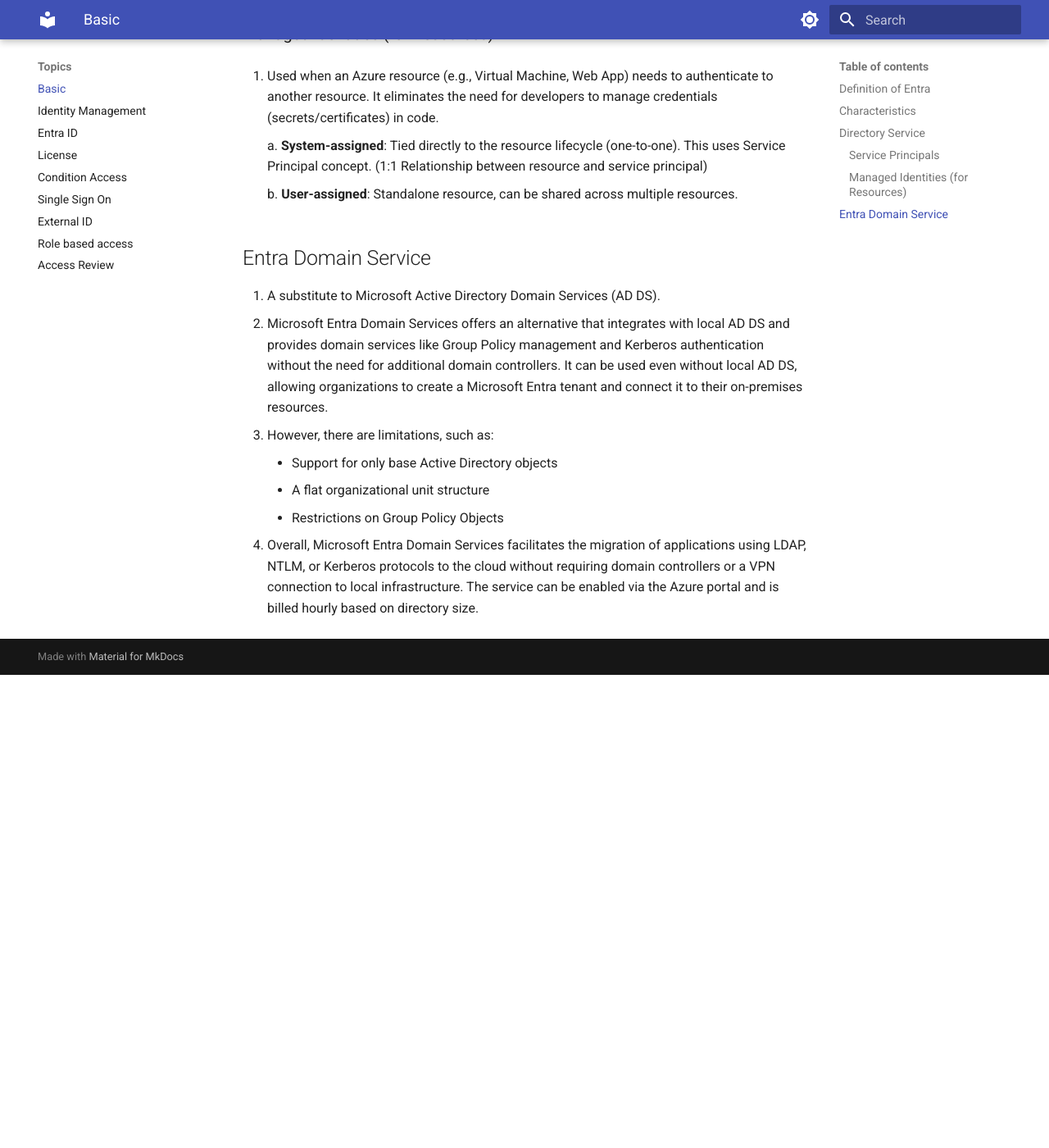
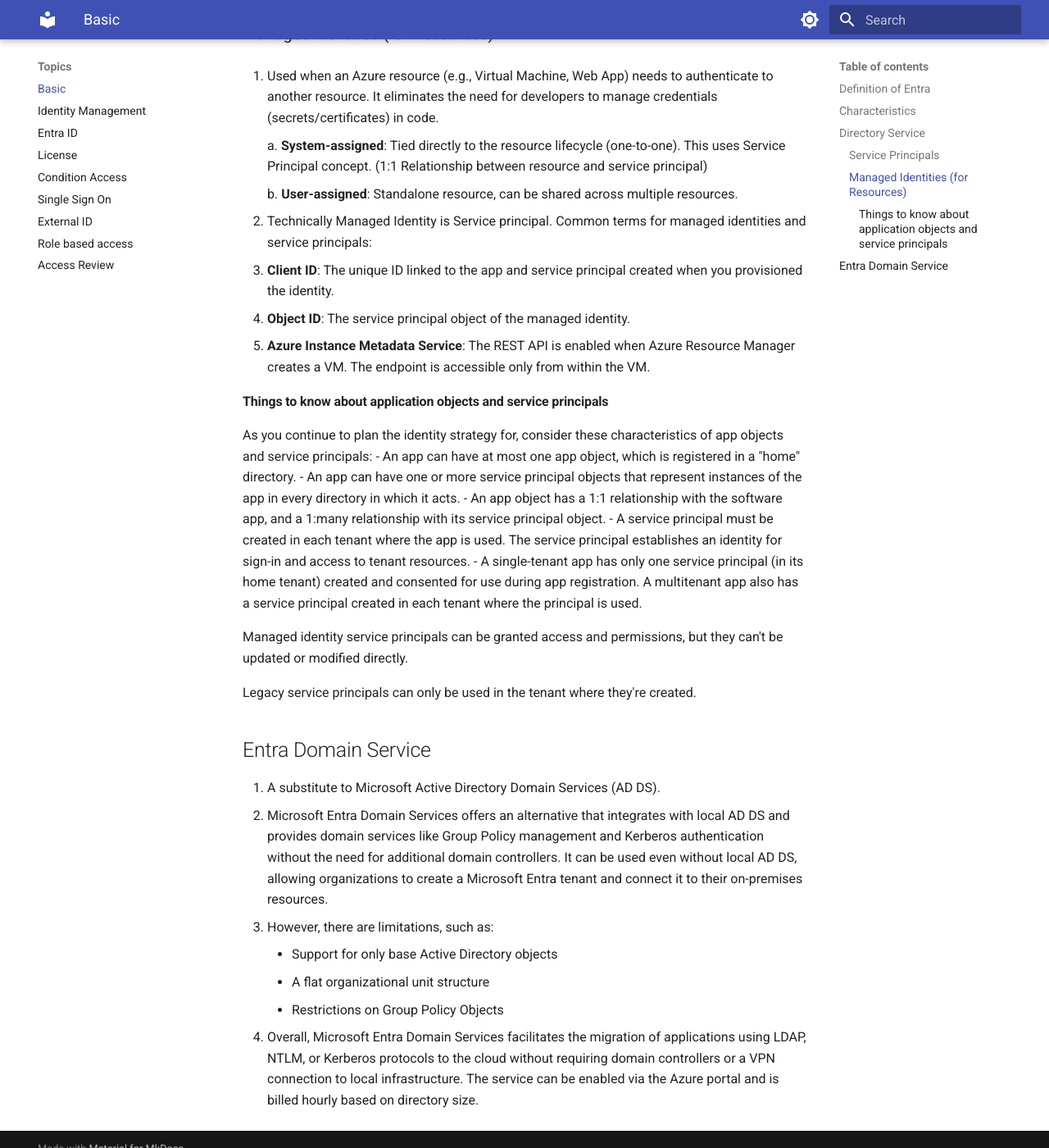
Before and after one commit to yoonghan/SC-300-Identity-and-Access-Administrator, an MkDocs documentation site: the page built from docs/Basic.md, in a window 1280 px wide and 1400 px high, scrolled down 2234 px. Shown: the whole window at 82% size. Built offline with MkDocs 1.6.1 and Material for MkDocs 9.7.7, drawn with Linux system fonts in a browser that asks for light colours; before the commit the page ends 3057 px from its top, so only the background shows below that.

Commit message:
Update service principal

```diff
--- a/docs/Basic.md
+++ b/docs/Basic.md
@@ -54,6 +54,24 @@
 
     b. **User-assigned**: Standalone resource, can be shared across multiple resources.
 
+2. Technically Managed Identity is Service principal. Common terms for managed identities and service principals:
+  - **Client ID**: The unique ID linked to the app and service principal created when you provisioned the identity.
+  - **Object ID**: The service principal object of the managed identity.
+  - **Azure Instance Metadata Service**: The REST API is enabled when Azure Resource Manager creates a VM. The endpoint is accessible only from within the VM.
+
+#### Things to know about application objects and service principals
+
+As you continue to plan the identity strategy for, consider these characteristics of app objects and service principals:
+  - An app can have at most one app object, which is registered in a "home" directory.
+  - An app can have one or more service principal objects that represent instances of the app in every directory in which it acts.
+  - An app object has a 1:1 relationship with the software app, and a 1:many relationship with its service principal object.
+  - A service principal must be created in each tenant where the app is used. The service principal establishes an identity for sign-in and access to tenant resources.
+  - A single-tenant app has only one service principal (in its home tenant) created and consented for use during app registration. A multitenant app also has a service principal created in each tenant where the principal is used.
+
+Managed identity service principals can be granted access and permissions, but they can't be updated or modified directly.
+
+Legacy service principals can only be used in the tenant where they're created.
+
 ## Entra Domain Service
 1. A substitute to Microsoft Active Directory Domain Services (AD DS).
 2. Microsoft Entra Domain Services offers an alternative that integrates with local AD DS and provides domain services like Group Policy management and Kerberos authentication without the need for additional domain controllers. It can be used even without local AD DS, allowing organizations to create a Microsoft Entra tenant and connect it to their on-premises resources.
```
